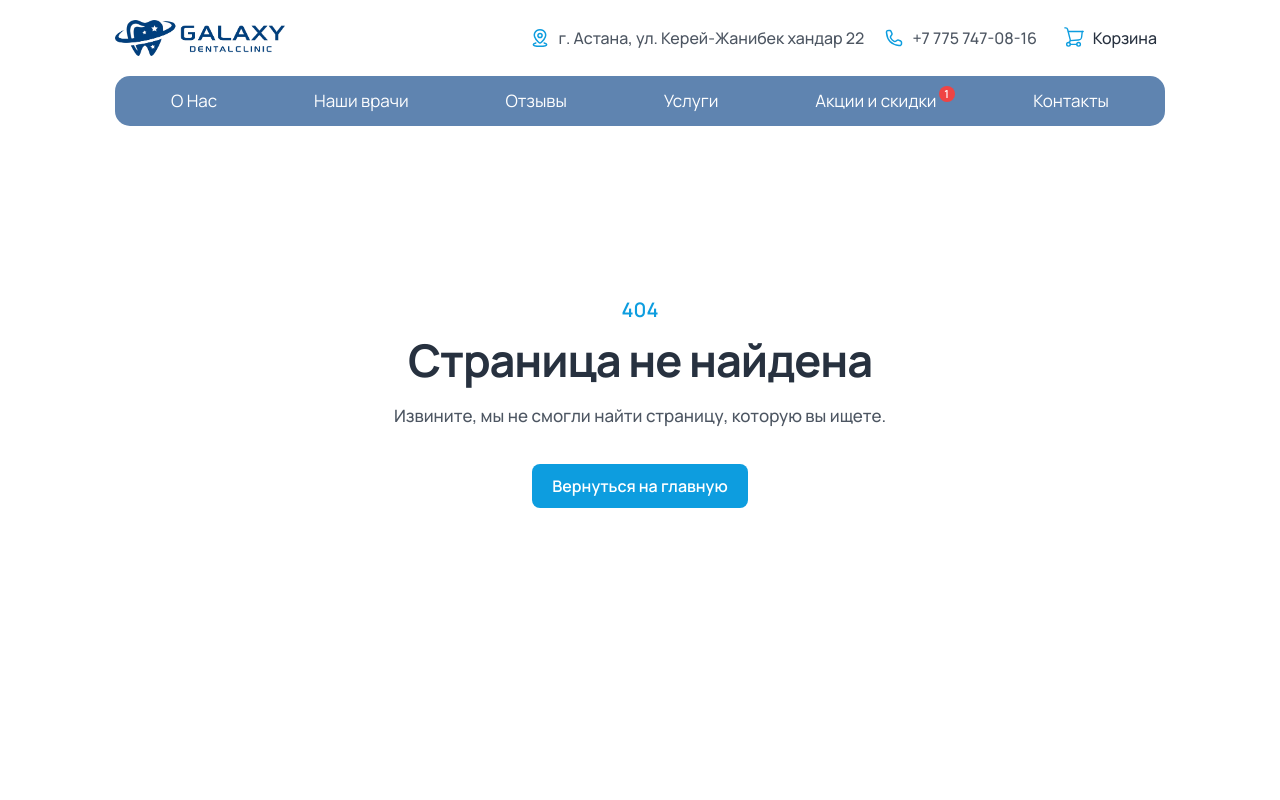
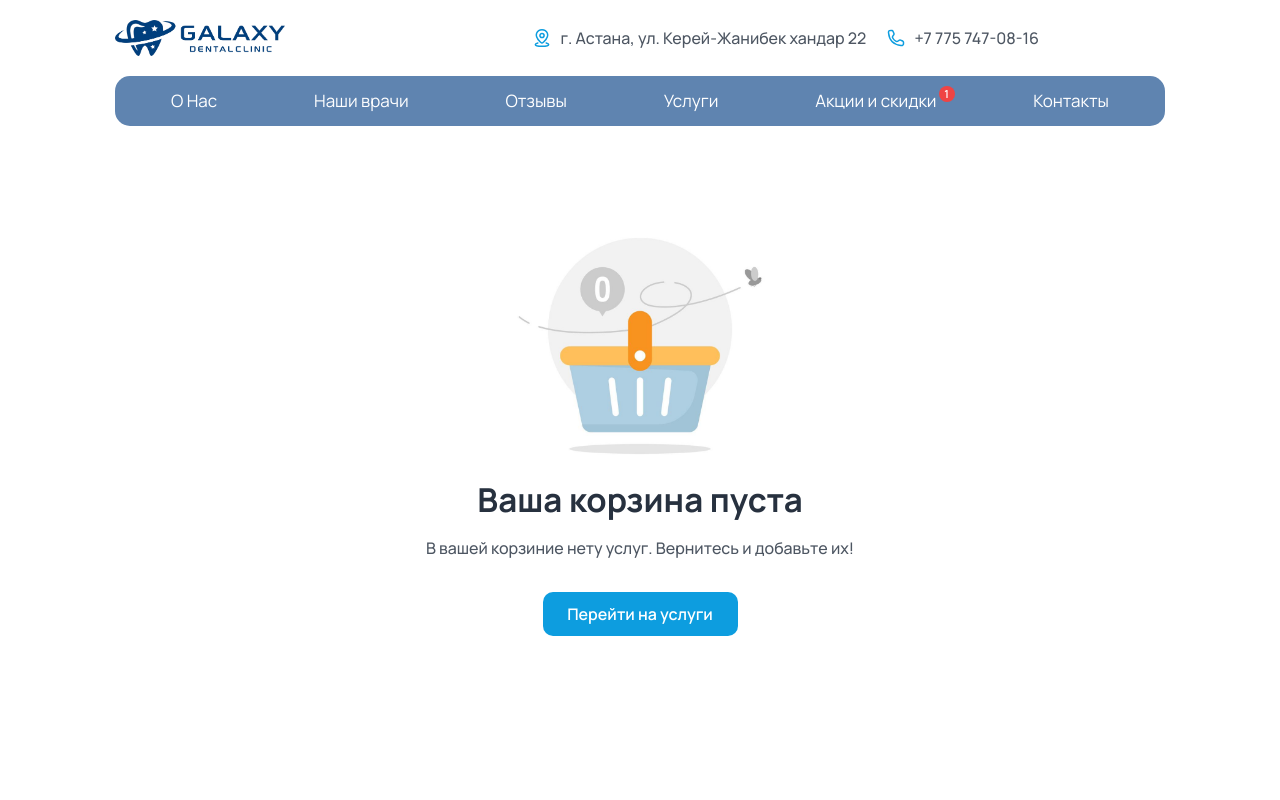
Before and after one commit to azikkw/Galaxy-Dental-Clinic, a Next.js app: page /cart in a window 1280 px wide. Before the commit this address had no page. Shown: the top 800 px of the page. Built offline with nearby package versions, Linux system fonts and the light colour scheme.

Commit message:
Version to deploy to render

```diff
--- a/src/app/assets/defaultIcons.tsx
+++ b/src/app/assets/defaultIcons.tsx
@@ -1,5 +1,4 @@
 import React from "react";
-import exp from "node:constants";
 
 export const InstagramIcon = (props: React.SVGProps<SVGSVGElement>) => (
     <svg xmlns="http://www.w3.org/2000/svg" viewBox="0 0 34 34" fill="none" {...props}>
--- /dev/null
+++ b/src/app/cart/page.tsx
@@ -0,0 +1,26 @@
+import MainBlock from "@/components/ui/MainBlock";
+import Title from "@/components/ui/Title";
+import Image from "next/image";
+import {Button} from "@/components/ui/Button";
+import Link from "next/link";
+
+export const metadata = {
+    title: "Корзина | Galaxy Dental Clinic",
+    description: "Корзина с услугами от стомотологической компании Galaxy Dental Clinic в городе Астана"
+};
+
+export default function Cart() {
+    return <MainBlock className="mb-[250px]">
+        {/*<Title title="Корзина" className="mb-7"/>*/}
+        <section className="flex flex-col items-center text-center mt-12 sm-custom:mt-16 sm:mt-[140px] lg:mt-10">
+            <div className="w-[280px] sm:w-[300px] mb-5">
+                <Image src="/images/home/empty.png" alt="Корзина пуста" fill className="!static !w-full !h-full"/>
+            </div>
+            <Title title="Ваша корзина пуста" className="mb-3"/>
+            <p>В вашей корзиние нету услуг. Вернитесь и добавьте их!</p>
+            <Link href={"/services"}>
+                <Button size="sm" className="w-[195px] mt-8">Перейти на услуги</Button>
+            </Link>
+        </section>
+    </MainBlock>
+}
--- a/src/app/globals.css
+++ b/src/app/globals.css
@@ -13,117 +13,3 @@ body {
 ul {
   @apply list-none m-0 p-0;
 }
-
-@layer base {
-  :root {
-
-    --background: 0 0% 100%;
-
-    --foreground: 0 0% 3.9%;
-
-    --card: 0 0% 100%;
-
-    --card-foreground: 0 0% 3.9%;
-
-    --popover: 0 0% 100%;
-
-    --popover-foreground: 0 0% 3.9%;
-
-    --primary: 0 0% 9%;
-
-    --primary-foreground: 0 0% 98%;
-
-    --secondary: 0 0% 96.1%;
-
-    --secondary-foreground: 0 0% 9%;
-
-    --muted: 0 0% 96.1%;
-
-    --muted-foreground: 0 0% 45.1%;
-
-    --accent: 0 0% 96.1%;
-
-    --accent-foreground: 0 0% 9%;
-
-    --destructive: 0 84.2% 60.2%;
-
-    --destructive-foreground: 0 0% 98%;
-
-    --border: 0 0% 89.8%;
-
-    --input: 0 0% 89.8%;
-
-    --ring: 0 0% 3.9%;
-
-    --chart-1: 12 76% 61%;
-
-    --chart-2: 173 58% 39%;
-
-    --chart-3: 197 37% 24%;
-
-    --chart-4: 43 74% 66%;
-
-    --chart-5: 27 87% 67%;
-
-    --radius: 0.5rem
-  }
-  .dark {
-
-    --background: 0 0% 3.9%;
-
-    --foreground: 0 0% 98%;
-
-    --card: 0 0% 3.9%;
-
-    --card-foreground: 0 0% 98%;
-
-    --popover: 0 0% 3.9%;
-
-    --popover-foreground: 0 0% 98%;
-
-    --primary: 0 0% 98%;
-
-    --primary-foreground: 0 0% 9%;
-
-    --secondary: 0 0% 14.9%;
-
-    --secondary-foreground: 0 0% 98%;
-
-    --muted: 0 0% 14.9%;
-
-    --muted-foreground: 0 0% 63.9%;
-
-    --accent: 0 0% 14.9%;
-
-    --accent-foreground: 0 0% 98%;
-
-    --destructive: 0 62.8% 30.6%;
-
-    --destructive-foreground: 0 0% 98%;
-
-    --border: 0 0% 14.9%;
-
-    --input: 0 0% 14.9%;
-
-    --ring: 0 0% 83.1%;
-
-    --chart-1: 220 70% 50%;
-
-    --chart-2: 160 60% 45%;
-
-    --chart-3: 30 80% 55%;
-
-    --chart-4: 280 65% 60%;
-
-    --chart-5: 340 75% 55%
-  }
-}
-
-@layer base {
-  * {
-    @apply border-border;
-  }
-  body {
-    @apply bg-background text-foreground;
-  }
-}
--- a/src/app/not-found.tsx
+++ b/src/app/not-found.tsx
@@ -1,7 +1,7 @@
 import Link from "next/link";
 
 export default function NotFound() {
-    return <main className="min-h-dvh flex flex-col px-[15px] pt-[200px] sm:items-center sm:px-0 sm:pt-[300px] md:pt-[360px] lg:pt-[170px] xl:w-[1050px]">
+    return <main className="flex flex-col px-[15px] pt-[200px] mb-[250px] sm:items-center sm:px-0 sm:pt-[300px] md:pt-[360px] lg:pt-[170px] xl:w-[1050px] xl:pt-[200px]">
         <p className="text-xl font-semibold text-mainBlueColor">404</p>
         <h1 className="mt-4 text-balance text-4xl font-bold tracking-tight text-mainTextColor sm:text-[45px]">Страница не найдена</h1>
         <p className="mt-6 text-base text-secondTextColor sm:text-[17px]">Извините, мы не смогли найти страницу, которую вы ищете.</p>
--- a/src/components/home/WelcomeSection.tsx
+++ b/src/components/home/WelcomeSection.tsx
@@ -7,7 +7,7 @@ const WelcomeSection = () => {
     return <section className="h-[700px] border-b border-mainBorderColor overflow-hidden sm-custom:h-[800px] sm:h-fit lg:flex lg:justify-center">
         <div className="sm:px-6 md:px-10 lg:flex lg:items-end lg:px-[90px] xl:px-0 xl:w-[1050px]">
             <div className="mb-8 px-[15px] sm:px-0 lg:h-full sm:w-[500px] lg:w-[600px] lg:flex lg:flex-col lg:justify-center">
-                <h1 className="text-4xl leading-[50px] font-bold text-mainTextColor mb-3 lg:text-[37px] lg:font-black lg:mb-8 xl:text-[40px]">
+                <h1 className="text-4xl leading-[50px] font-bold text-mainTextColor mb-3 lg:text-[37px] lg:font-black lg:mb-8 xl:text-[40px] lg:leading-[55px]">
                     Рассрочка 0•0•24 от <span className="text-redColor">Kaspi.kz</span>
                 </h1>
                 <p className="text-[17px] hidden sm:block">Отличная возможность получить качественное стоматологическое обслуживание без забот о финансах!</p>
--- a/src/components/ui/CartLink.tsx
+++ b/src/components/ui/CartLink.tsx
@@ -1,5 +1,6 @@
 import React, { FC } from "react";
 import Link from "next/link";
+import { usePathname } from "next/navigation";
 import { clsx } from "clsx";
 import { CartIcon } from "@/app/assets/defaultIcons";
 // import NotEmpty from "@/components/ui/NotEmpty";
@@ -11,16 +12,30 @@ interface CartLinkProps {
 }
 
 const CartLink: FC<CartLinkProps> = ({ generalClassName, textClassName, isFixed } ) => {
+
+    const pathname = usePathname();
+
     return <Link
-        href="https://www.instagram.com/galaxy_dental_clinic/" target="_blank"
+        href={"/cart"}
         className={clsx(
-            "group relative hidden py-[5px] pl-1.5 pr-2 rounded-[6px] mr-1.5 bg-mainBlueColor lg:bg-transparent lg:mr-0 lg:items-center lg:gap-2 lg:py-1 lg:hover:bg-mainBlueColor",
-            isFixed && "lg:flex lg:fixed lg:top-3.5 lg:right-12 lg:z-10",
+            "group relative hidden py-[5px] pl-1.5 pr-2 rounded-[6px] mr-1.5 bg-mainBlueColor lg:bg-transparent lg:mr-0 lg:items-center lg:gap-1.5 lg:py-1 lg:hover:bg-mainBlueColor",
+            isFixed && "lg:flex lg:fixed lg:top-3.5 lg:right-8 lg:z-10 lg:!gap-2 xl:right-12",
+            pathname === "/cart" && "lg:bg-mainBlueColor",
             generalClassName)
         }
     >
-        <CartIcon className="size-[26px] mb-0.5 text-white lg:size-[22px] lg:text-mainBlueColor lg:group-hover:text-white"/>
-        <span className={clsx("hidden lg:block lg:text-mainTextColor lg:group-hover:text-white", textClassName)}>Корзина</span>
+        <CartIcon className={clsx(
+            "size-[26px] mb-0.5 text-white lg:size-[22px] lg:text-mainBlueColor lg:group-hover:text-white",
+            isFixed && "mb-[1px]",
+            pathname === "/cart" && "lg:text-white")}
+        />
+        <span className={clsx(
+            "hidden lg:block lg:text-mainTextColor lg:group-hover:text-white",
+            pathname === "/cart" && "lg:text-white",
+            textClassName)}
+        >
+            Корзина
+        </span>
         {/*<NotEmpty amount={1} className="-right-2 -top-0.5"/>*/}
     </Link>
 }
--- a/src/components/ui/MainBlock.tsx
+++ b/src/components/ui/MainBlock.tsx
@@ -7,7 +7,7 @@ interface MainBlockProps {
 }
 
 const MainBlock: React.FC<MainBlockProps> = ({ children, className }) => {
-    return <main className={cn("min-h-dvh flex flex-col px-[15px] pt-[110px] mb-[150px] sm:px-6 sm:pt-[120px] md:px-10 lg:px-[90px] lg:pt-[70px] xl:px-0 xl:w-[1050px]", className)}>
+    return <main className={cn("flex flex-col px-[15px] pt-[110px] mb-[150px] sm:px-6 sm:pt-[120px] md:px-10 lg:px-[90px] lg:pt-[70px] xl:px-0 xl:w-[1050px]", className)}>
         {children}
     </main>
 }
--- a/tailwind.config.ts
+++ b/tailwind.config.ts
@@ -29,51 +29,6 @@ const config: Config = {
   			beigeColor: '#FCD6A3',
   			mainBorderColor: '#E1E5EB',
 			hoverBorderColor: '#c7cacf',
-  			background: 'hsl(var(--background))',
-  			foreground: 'hsl(var(--foreground))',
-  			card: {
-  				DEFAULT: 'hsl(var(--card))',
-  				foreground: 'hsl(var(--card-foreground))'
-  			},
-  			popover: {
-  				DEFAULT: 'hsl(var(--popover))',
-  				foreground: 'hsl(var(--popover-foreground))'
-  			},
-  			primary: {
-  				DEFAULT: 'hsl(var(--primary))',
-  				foreground: 'hsl(var(--primary-foreground))'
-  			},
-  			secondary: {
-  				DEFAULT: 'hsl(var(--secondary))',
-  				foreground: 'hsl(var(--secondary-foreground))'
-  			},
-  			muted: {
-  				DEFAULT: 'hsl(var(--muted))',
-  				foreground: 'hsl(var(--muted-foreground))'
-  			},
-  			accent: {
-  				DEFAULT: 'hsl(var(--accent))',
-  				foreground: 'hsl(var(--accent-foreground))'
-  			},
-  			destructive: {
-  				DEFAULT: 'hsl(var(--destructive))',
-  				foreground: 'hsl(var(--destructive-foreground))'
-  			},
-  			border: 'hsl(var(--border))',
-  			input: 'hsl(var(--input))',
-  			ring: 'hsl(var(--ring))',
-  			chart: {
-  				'1': 'hsl(var(--chart-1))',
-  				'2': 'hsl(var(--chart-2))',
-  				'3': 'hsl(var(--chart-3))',
-  				'4': 'hsl(var(--chart-4))',
-  				'5': 'hsl(var(--chart-5))'
-  			}
-  		},
-  		borderRadius: {
-  			lg: 'var(--radius)',
-  			md: 'calc(var(--radius) - 2px)',
-  			sm: 'calc(var(--radius) - 4px)'
   		}
   	}
   },
```
Also changed, not shown: public/images/home/empty.png (added).
